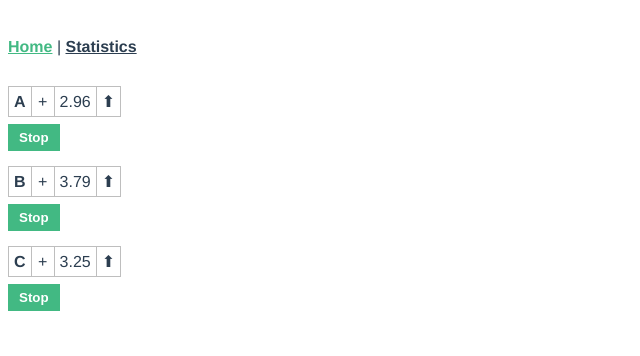
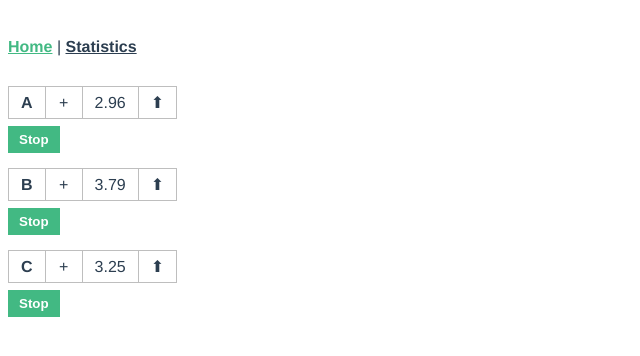
Before and after one commit to SrdjanMilic/Factory-Worldwide, a Vue app: page / in a window 1280 px wide. Shown: the top 356 px of the page, without its empty margins (0-640 px from the left). Built offline with nearby package versions, Linux system fonts and the light colour scheme.

Commit message:
styling fixes

```diff
--- a/src/assets/styles/main.scss
+++ b/src/assets/styles/main.scss
@@ -10,8 +10,10 @@ body {
 
   th,
   td {
-    padding: 5px;
-    text-align: left;
+    padding: 6px 12px;
     vertical-align: initial;
+    &:first-child {
+      text-align: center;
+    }
   }
 }
```
